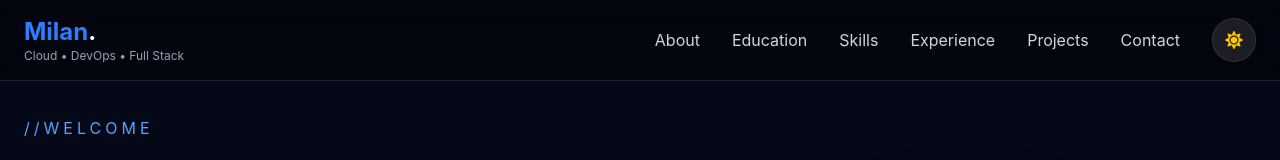
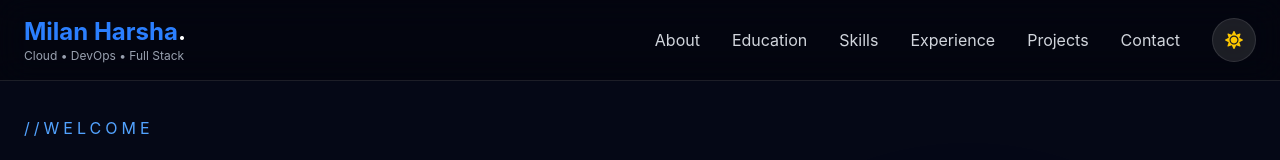
Before and after one commit to MilanAlgama/Milan-Algama, a React (Vite) app: page / in a window 1280 px wide. Shown: the top 160 px of the page. Built offline with nearby package versions, Linux system fonts and the light colour scheme.

Commit message:
Implement the Readme file

```diff
--- a/src/components/Footer.jsx
+++ b/src/components/Footer.jsx
@@ -1,4 +1,5 @@
 import { FaGithub, FaLinkedin, FaXTwitter, FaEnvelope } from "react-icons/fa6";
+import { Link } from "react-scroll";
 
 function Footer() {
   const year = new Date().getFullYear();
@@ -12,9 +13,11 @@ function Footer() {
 
           {/* Logo */}
           <div className="text-center lg:text-left">
-            <h2 className="text-3xl font-bold text-blue-500">
-              Milan<span className="text-slate-950 dark:text-white">.</span>
-            </h2>
+            <Link to="hero" smooth={true} duration={500} className="cursor-pointer">
+              <h2 className="text-3xl font-bold text-blue-500">
+                Milan Harsha<span className="text-slate-950 dark:text-white">.</span>
+              </h2>
+            </Link>
 
             <p className="mt-2 text-slate-600 dark:text-gray-400">
               Cloud • DevOps • Full Stack
--- a/src/components/Hero.jsx
+++ b/src/components/Hero.jsx
@@ -15,7 +15,10 @@ import profile from "../assets/portfolio-img.webp";
 
 function Hero() {
   return (
-    <section className="relative min-h-screen flex items-center justify-center px-4 pt-24 pb-16 sm:px-6 lg:pt-20 lg:pb-0">
+    <section
+      id="hero"
+      className="relative min-h-screen flex items-center justify-center px-4 pt-24 pb-16 sm:px-6 lg:pt-20 lg:pb-0"
+    >
       <div className="max-w-7xl w-full grid gap-10 lg:grid-cols-2 lg:gap-16 items-center">
         {/* Left */}
 
--- a/src/components/Navbar.jsx
+++ b/src/components/Navbar.jsx
@@ -37,9 +37,17 @@ function Navbar({ darkMode, setDarkMode }) {
       <div className="max-w-7xl mx-auto px-4 sm:px-6 h-20 flex items-center justify-between">
         {/* Logo */}
         <div className="flex flex-col">
-          <h1 className="text-2xl font-bold text-blue-500">
-            Milan<span className="text-slate-950 dark:text-white">.</span>
-          </h1>
+          <Link
+            to="hero"
+            smooth={true}
+            duration={500}
+            className="cursor-pointer"
+            onClick={() => setToggle(false)}
+          >
+            <h1 className="text-2xl font-bold text-blue-500">
+              Milan Harsha<span className="text-slate-950 dark:text-white">.</span>
+            </h1>
+          </Link>
           <span className="max-w-[180px] text-xs text-slate-500 dark:text-gray-400 sm:max-w-none">
             Cloud • DevOps • Full Stack
           </span>
@@ -60,7 +68,13 @@ transition
 duration-300
 "
               >
-                <Link to={item.id} smooth={true} duration={500} offset={-80}>
+                <Link
+                  to={item.id}
+                  smooth={true}
+                  duration={500}
+                  offset={-80}
+                  className="cursor-pointer"
+                >
                   {item.title}
                 </Link>
               </li>
--- a/src/index.css
+++ b/src/index.css
@@ -20,3 +20,11 @@ body {
     background-color 0.3s ease,
     color 0.3s ease;
 }
+
+:where(a, button, [role="button"]) {
+  cursor: pointer;
+}
+
+:where(button:disabled, [aria-disabled="true"]) {
+  cursor: not-allowed;
+}
```
Also changed, not shown: 1 other file (tests, documents, lock files or other folders).
